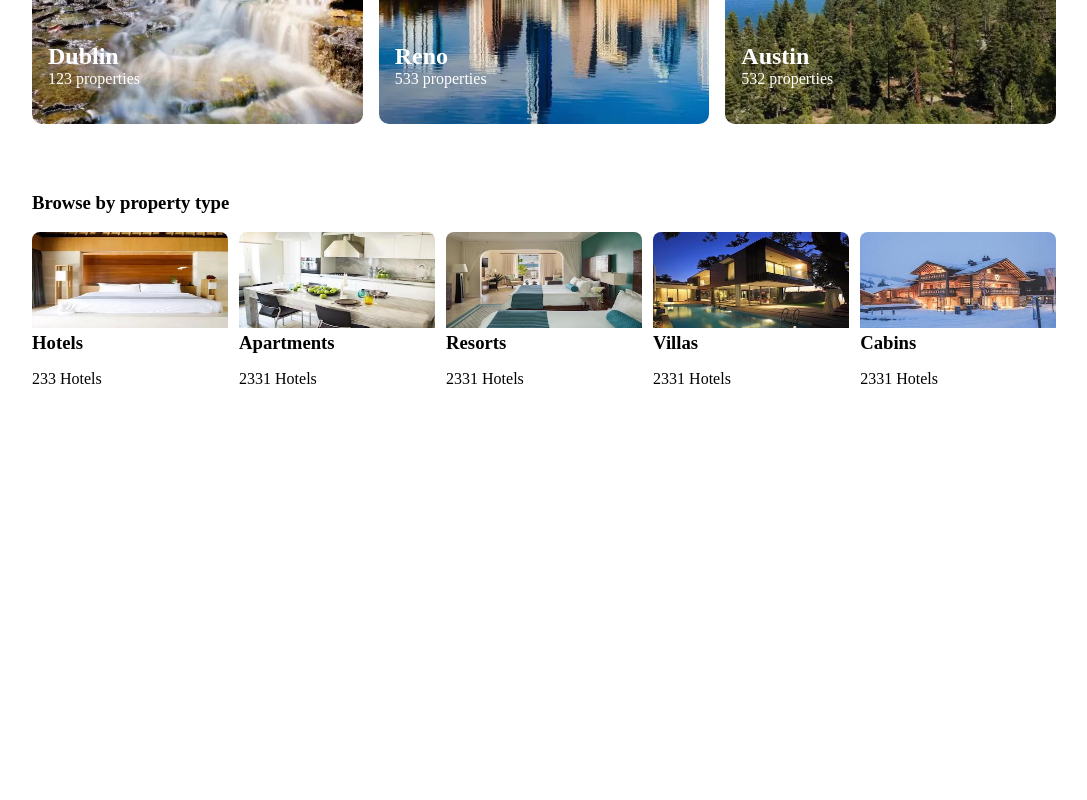
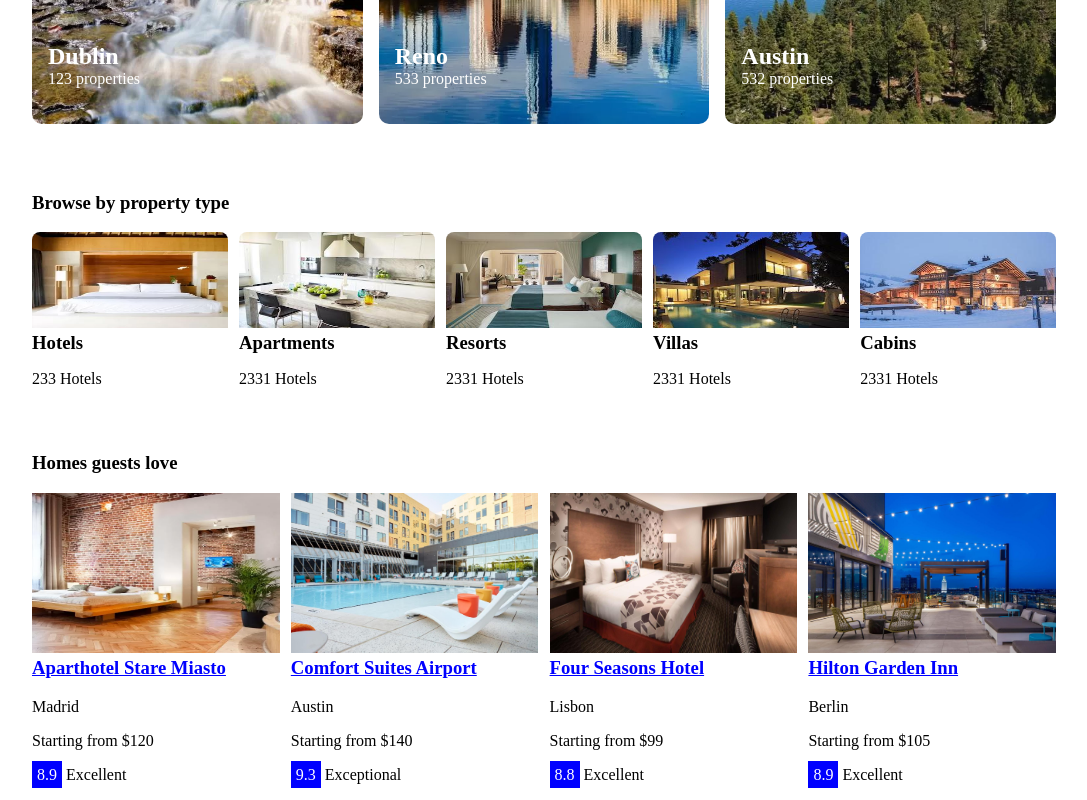
Before and after one commit to hqnghiep/Assignment01-rjs, a React (Create React App) app: page / in a window 1280 px wide. Shown: the part 698-1498 px from the top of the page, without its empty margins (96-1183 px from the left). Before the commit the page ends 1102 px from the top, so only its background shows below. Built offline with nearby package versions, Linux system fonts and the light colour scheme.

Commit message:
danh sách các khách sạn

```diff
--- a/src/pages/home/Home.jsx
+++ b/src/pages/home/Home.jsx
@@ -1,5 +1,6 @@
 import City from "./city/City";
 import Header from "./header/Header";
+import HotelList from "./hotel_list/HotelList";
 import Navbar from "./navbar/Navbar";
 import Type from "./type/Type";
 
@@ -10,6 +11,7 @@
       <Header />
       <City />
       <Type />
+      <HotelList />
     </div>
   );
 };
--- a/src/pages/home/header/Header.js
+++ b/src/pages/home/header/Header.js
@@ -25,7 +25,7 @@
           <button>Sign in/ Register</button>
         </div>
         <div className={classes.input}>
-          <label>
+          <label className={classes.mrl}>
             <FontAwesomeIcon icon={faBed} />{" "}
             <input type="text" placeholder="Where you are going?" />
           </label>
--- a/src/pages/home/header/Header.module.css
+++ b/src/pages/home/header/Header.module.css
@@ -25,7 +25,7 @@
   background-color: white;
   border: 2px solid orange;
   color: rgb(146, 143, 143);
-  padding: 0.5rem;
+  padding: 0.5rem 0;
   border-radius: 8px;
   display: flex;
   justify-content: space-between;
@@ -45,4 +45,9 @@
   border: none;
   padding: 0.5rem;
   cursor: pointer;
+  margin-right: 15px;
 }
+
+.mrl {
+  margin-left: 15px;
+}
--- /dev/null
+++ b/src/pages/home/hotel_list/HotelList.js
@@ -0,0 +1,65 @@
+import React from "react";
+
+import Card from "../../../Ui/Card";
+import classes from "./HotelList.module.css";
+import { useNavigate } from "react-router";
+
+const HOTEL_DUMMY = [
+  {
+    name: "Aparthotel Stare Miasto",
+    city: "Madrid",
+    price: 120,
+    rate: 8.9,
+    type: "Excellent",
+    image_url: "./images/hotel_1.webp",
+  },
+  {
+    name: "Comfort Suites Airport",
+    city: "Austin",
+    price: 140,
+    rate: 9.3,
+    type: "Exceptional",
+    image_url: "./images/hotel_2.jpg",
+  },
+  {
+    name: "Four Seasons Hotel",
+    city: "Lisbon",
+    price: 99,
+    rate: 8.8,
+    type: "Excellent",
+    image_url: "./images/hotel_3.jpg",
+  },
+  {
+    name: "Hilton Garden Inn",
+    city: "Berlin",
+    price: 105,
+    rate: 8.9,
+    type: "Excellent",
+    image_url: "./images/hotel_4.jpg",
+  },
+];
+
+const HotelList = () => {
+  const navigate = useNavigate();
+
+  return (
+    <Card className={classes.container}>
+      <h3>Homes guests love</h3>
+      <div className={classes.layout}>
+        {HOTEL_DUMMY.map((hot) => (
+          <div key={hot.name}>
+            <img src={hot.image_url} alt="" />
+            <h3 onClick={() => navigate("/detail")}>{hot.name}</h3>
+            <p>{hot.city}</p>
+            <p>Starting from ${hot.price}</p>
+            <p>
+              <span className={classes.btn}>{hot.rate}</span> {hot.type}
+            </p>
+          </div>
+        ))}
+      </div>
+    </Card>
+  );
+};
+
+export default HotelList;
--- /dev/null
+++ b/src/pages/home/hotel_list/HotelList.module.css
@@ -0,0 +1,27 @@
+.container {
+  margin-top: 3rem;
+}
+
+.layout {
+  display: grid;
+  grid-template-columns: repeat(4, 1fr);
+  align-items: flex-start;
+  column-gap: 0.7rem;
+}
+.layout img {
+  width: 100%;
+  height: 10rem;
+}
+
+.layout h3 {
+  margin-top: 0;
+  color: blue;
+  text-decoration: underline;
+  cursor: pointer;
+}
+
+.btn {
+  background-color: blue;
+  color: white;
+  padding: 5px;
+}
```
